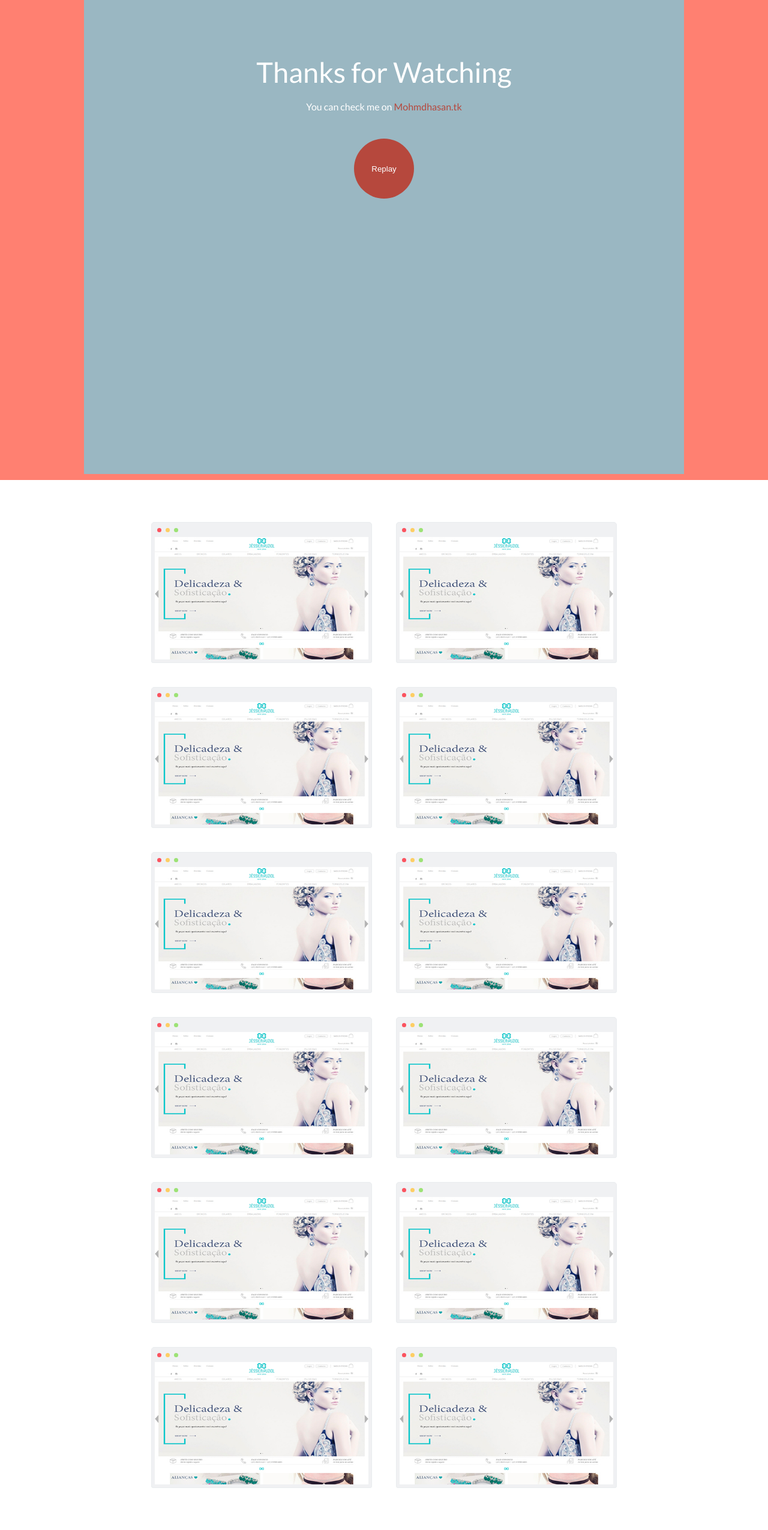
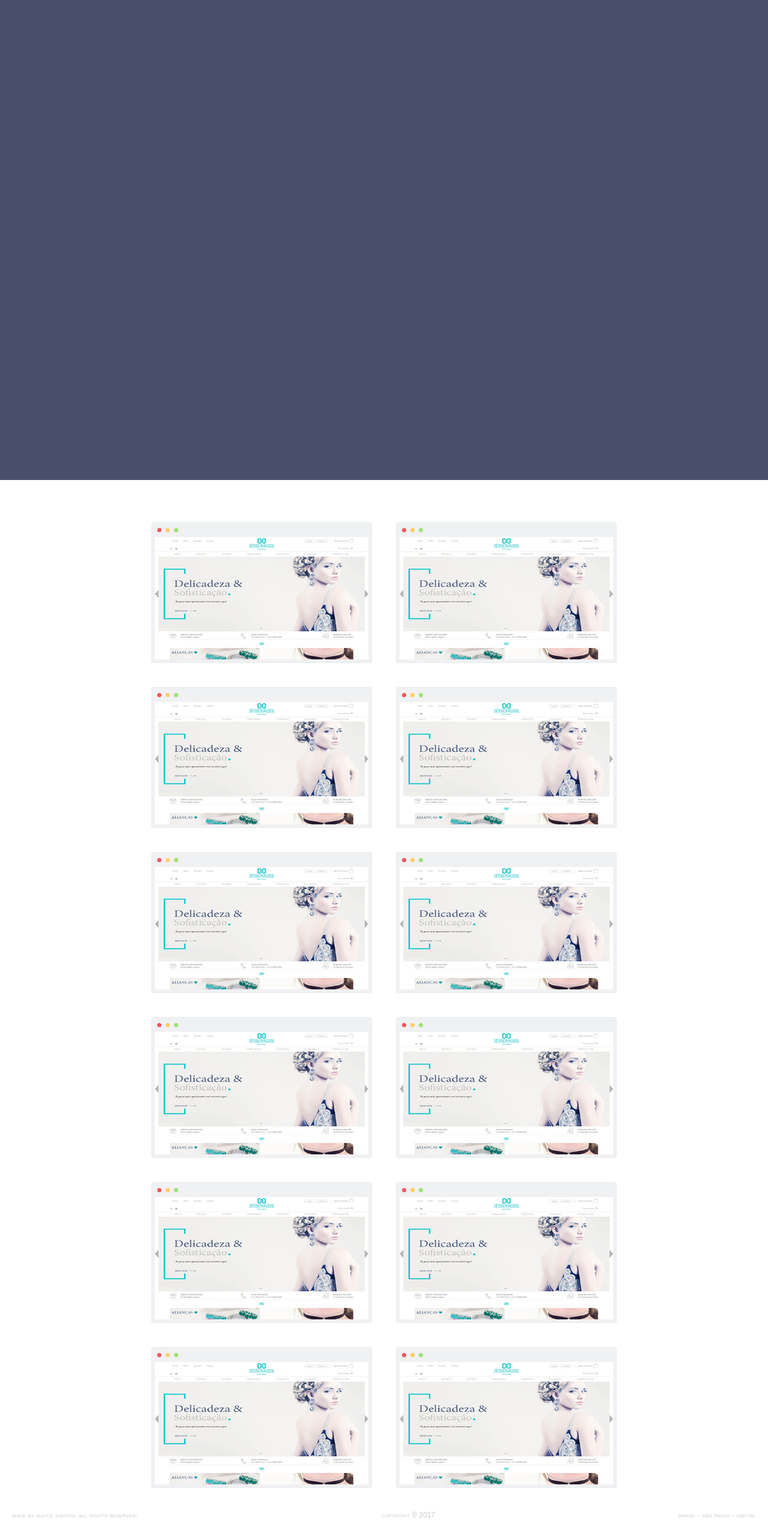
Before and after one commit to alexislds/PortfolioAlexNovo, a PHP site: page /Alexis.html in a window 1280 px wide. Shown: the whole page at 60% size. Run offline with PHP 8.4, Linux system fonts and the light colour scheme.

Commit message:
Criado footer, revisado intro e works

```diff
--- a/Alexis.html
+++ b/Alexis.html
@@ -3,44 +3,49 @@
 <head>
   <meta charset="UTF-8">
   <meta name="viewport" content="width=device-width, initial-scale=1.0">
-  <meta http-equiv="X-UA-Compatible" content="ie=edge">
-  <link href="https://fonts.googleapis.com/css?family=Lato:400,700|Ubuntu:400,700" rel="stylesheet">
+  <meta htextop-equiv="X-UA-Compatible" content="ie=edge">
+  <link href="https://fonts.googleapis.com/css?family=Lato|Raleway|Ubuntu+Mono" rel="stylesheet">
   <link rel="stylesheet" href="css/import.css">
   <title>Portfolio do Alexis</title>
 </head>
 <body>
   <section class="intro">
-    <div class="intro-div1 limite">
-      <header class="intro-div1-titulos">
-        <h1 class="intro-div1-titulo1">Hi There!</h1>
-        <h2 class="intro-div1-titulo2">My names is Mohamed!</h2>
-        <h1 class="intro-div1-paragrafo">I'm a Front End web Developer</a></h1>
+    <div class="intro-sobre limite">
+      <header class="intro-sobre-header">
+        <p class="intro-sobre-header-texto-1">Olá!</p>
+        <h1 class="intro-sobre-header-texto-2">Me chamo Alexis!</h1>
+        <p class="intro-sobre-header-texto-3">Sou um Desenvolvedor Front End</a></p>
       </header>
     </div>
-    <div class="intro-div2 limite">
-      <header class="intro-div2-titulos">
-        <h1 class="intro-div2-titulo1">What I Do!</h1>
-        <p class="intro-div2-paragrafo1">I design modern, clean and creative websites</p>
-        <p class="intro-div2-paragrafo2">And make them alive on the internet</p>
+    <div class="intro-trabalho limite">
+      <header class="intro-trabalho-header">
+        <h2 class="intro-trabalho-header-texto-1">O que eu faço?</h1>
+        <p class="intro-trabalho-header-texto-2">Eu dou vida a websites bem criativos, com codigo limpo e de qualidade</p>
+        <p class="intro-trabalho-header-texto-3">Procurando sempre resolver algo da maneira mais optimizada</p>
       </header>
     </div>
-    <div class="intro-div3 limite">
-      <header class="intro-div3-titulos">
-        <h1 class="intro-div3-titulo1">What I use</h1>
-        <ul class="intro-div3-lista">
-          <li class="intro-div3-item">Adobe Photoshop &bull;</li>
-          <li class="intro-div3-item">HTML5 &bull;</li>
-          <li class="intro-div3-item">CSS3 &bull;</li>
-          <li class="intro-div3-item">Javascript</li>
+    <div class="intro-habilidades limite">
+      <header class="intro-habilidades-header">
+        <h1 class="intro-habilidades-header-texto-1">Minhas Skills</h1>
+        <ul class="intro-habilidades-header-lista">
+          <li class="intro-habilidades-header-item">HTML5</li>
+          <li class="intro-habilidades-header-item">CSS3</li>
+          <li class="intro-habilidades-header-item">SASS</li>
+          <li class="intro-habilidades-header-item">JS</li>
+          <li class="intro-habilidades-header-item">GitHub</li>
+          <li class="intro-habilidades-header-item">BEM</li>
+          <li class="intro-habilidades-header-item">GULP</li>
+          <li class="intro-habilidades-header-item">jQuery</li>
+          <li class="intro-habilidades-header-item">Photoshop</li>
         </ul>
       </header>
     </div>
-    <div class="intro-div4 limite">
-      <header class="intro-div4-titulos">
-        <h1 class="intro-div4-titulo1">Thanks for Watching</h1>
-        <p class="intro-div4-paragrafo">You can check me on <a href="#" class="intro-div4-link">Mohmdhasan.tk</a></p>
-        <input type="button" value="Replay" class="intro-div4-botao">
+    <div class="intro-contato limite">
+      <header class="intro-contato-header">
+        <h1 class="intro-contato-header-texto-1">Obrigado por assistir</h1>
+        <p class="intro-contato-header-texto-2">Voce pode checar meus trabalhos abaixo.</p>
       </header>
+      <button class="intro-contato-btn" type="button">Replay</button>
     </div>
   </section>
   <section class="works">
@@ -169,5 +174,10 @@
       </ul>
     </div>
   </section>
+  <footer class="footer">
+      <p class="footer-made">Made by Alexis Santos. All Rights Reserved.</p>
+      <p class="footer-summary">Copyright &reg; 2017</p>
+      <p class="footer-localidade">Brasil - São Paulo - Capital</p>
+  </footer>
 </body>
 </html>
--- a/css/geral.css
+++ b/css/geral.css
@@ -33,5 +33,5 @@
 }
 
 body {
-  background-color: #fafafa;
+  position: relative;
 }
--- a/css/import.css
+++ b/css/import.css
@@ -33,7 +33,7 @@
 }
 
 body {
-  background-color: #fafafa;
+  position: relative;
 }
 
 /* Variaveis */
@@ -45,147 +45,132 @@ body {
 /* Media Querys */
 /* Configs fixas */
 .intro {
-  background-color: #ff8071;
-  width: 100vw;
-  height: 100vh;
+  -webkit-box-align: center;
+      -ms-flex-align: center;
+          align-items: center;
+  background-color: #494E6B;
+  color: white;
   display: -webkit-box;
   display: -ms-flexbox;
   display: flex;
+  -webkit-box-orient: vertical;
+  -webkit-box-direction: normal;
+      -ms-flex-direction: column;
+          flex-direction: column;
+  font-family: "Raleway", sans-serif;
+  height: 100vh;
+  width: 100%;
+}
+
+.intro h1 {
+  font-size: 3.3vw;
+}
+
+.intro h2 {
+  font-size: 3vw;
+}
+
+.intro p {
+  font-size: 1.4vw;
+}
+
+.intro-sobre, .intro-trabalho, .intro-habilidades, .intro-contato {
   -webkit-box-align: center;
       -ms-flex-align: center;
           align-items: center;
+  display: -webkit-box;
+  display: -ms-flexbox;
+  display: flex;
+  -webkit-box-pack: center;
+      -ms-flex-pack: center;
+          justify-content: center;
+  text-align: center;
+}
+
+.intro-sobre-header, .intro-trabalho-header, .intro-habilidades-header, .intro-contato-header {
+  display: inline-block;
+}
+
+.intro-sobre {
+  display: none;
+}
+
+.intro-sobre-header-texto-2 {
+  margin-top: 40px;
+}
+
+.intro-sobre-header-texto-3 {
+  margin-top: 40px;
+}
+
+.intro-trabalho {
+  display: none;
+}
+
+.intro-trabalho-header-texto-2 {
+  margin-top: 40px;
+}
+
+.intro-trabalho-header-texto-3 {
+  margin-top: 30px;
+}
+
+.intro-habilidades {
+  display: none;
+}
+
+.intro-habilidades-header-lista {
+  margin-top: 45px;
+}
+
+.intro-habilidades-header-item {
+  display: inline-block;
+  font-family: "Ubuntu", sans-serif;
+}
+
+.intro-habilidades-header-item:not(:first-of-type) {
+  margin-left: 12px;
+  padding-left: 23px;
+  position: relative;
+}
+
+.intro-habilidades-header-item:not(:first-of-type)::before {
+  background-color: white;
+  border-radius: 50%;
+  content: '';
+  height: 7px;
+  left: 0;
+  position: absolute;
+  top: 4px;
+  width: 7px;
+}
+
+.intro-contato {
+  display: none;
   -webkit-box-orient: vertical;
   -webkit-box-direction: normal;
       -ms-flex-direction: column;
           flex-direction: column;
 }
 
-.intro-div1 {
-  display: none;
-  width: 100vw;
-  height: 790px;
-  background-color: red;
+.intro-contato-header-texto-2 {
+  margin-top: 40px;
 }
 
-.intro-div1-titulos {
-  margin: 97px;
+.intro-contato-btn {
+  background-color: #b6483d;
+  border: 1px solid transparent;
+  border-radius: 50%;
   color: white;
+  height: 100px;
+  margin-top: 40px;
   text-align: center;
-  line-height: 50px;
-  font-family: "Lato", sans-serif;
+  -webkit-transition: background-color 1s;
+  transition: background-color 1s;
+  width: 100px;
 }
 
-.intro-div1-titulo1 {
-  font-weight: 500;
-}
-
-.intro-div1-titulo2 {
-  font-size: 47px;
-}
-
-.intro-div1-paragrafo {
-  text-align: center;
-  font-family: "Lato", sans-serif;
-}
-
-.intro-div2 {
-  display: none;
-  width: 100vw;
-  height: 790px;
-  background-color: #0EB29A;
-}
-
-.intro-div2-titulos {
-  margin: 97px;
-  color: white;
-  text-align: center;
-  line-height: 47px;
-  font-family: "Lato", sans-serif;
-}
-
-.intro-div2-titulo1 {
-  font-weight: 500;
-  font-family: "Lato", sans-serif;
-  font-size: 47px;
-  padding-bottom: 10px;
-}
-
-.intro-div2-paragrafo1 {
-  font-size: 21px;
-}
-
-.intro-div2-paragrafo2 {
-  font-size: 21px;
-}
-
-.intro-div3 {
-  display: none;
-  width: 100vw;
-  height: 790px;
-  background-color: #3e454d;
-}
-
-.intro-div3-titulos {
-  margin: 97px;
-  color: white;
-  text-align: center;
-  line-height: 47px;
-  font-family: "Lato", sans-serif;
-}
-
-.intro-div3-titulo1 {
-  font-weight: 500;
-  font-family: "Lato", sans-serif;
-  font-size: 47px;
-  padding-bottom: 20px;
-}
-
-.intro-div3-item {
-  display: inline-block;
-  margin-left: 30px;
-}
-
-.intro-div4 {
-  width: 100vw;
-  height: 790px;
-  background-color: #9ab7c2;
-}
-
-.intro-div4-titulos {
-  margin: 97px;
-  color: white;
-  text-align: center;
-  line-height: 47px;
-  font-family: "Lato", sans-serif;
-}
-
-.intro-div4-titulo1 {
-  font-weight: 500;
-  font-family: "Lato", sans-serif;
-  font-size: 47px;
-  padding-bottom: 10px;
-}
-
-.intro-div4-paragrafo {
-  padding-bottom: 30px;
-}
-
-.intro-div4-link {
-  color: #b6483d;
-}
-
-.intro-div4-botao {
-  border-radius: 50%;
-  width: 100px;
-  height: 100px;
-  background-color: #b6483d;
-  border: none;
-  color: white;
-  -webkit-transition: background-color 1s;
-  transition: background-color 1s;
-}
-
-.intro-div4-botao:hover {
+.intro-contato-btn:hover {
   background-color: transparent;
   border: 1px solid black;
 }
@@ -304,6 +289,30 @@ body {
 /* Mixins */
 /* Media Querys */
 /* Configs fixas */
+.footer {
+  -webkit-box-align: center;
+      -ms-flex-align: center;
+          align-items: center;
+  bottom: 0;
+  color: rgba(0, 0, 0, 0.2);
+  display: -webkit-box;
+  display: -ms-flexbox;
+  display: flex;
+  font-family: "Ubuntu", sans-serif;
+  font-size: 12px;
+  font-variant: small-caps;
+  height: 50px;
+  -webkit-box-pack: justify;
+      -ms-flex-pack: justify;
+          justify-content: space-between;
+  left: 0;
+  padding: 0 20px;
+  position: absolute;
+  text-transform: lowercase;
+  width: 100%;
+  z-index: 1;
+}
+
 /* Variaveis */
 /* Mixins */
 /* Media Querys */
--- a/scss/footer.scss
+++ b/scss/footer.scss
@@ -1 +1,5 @@
 @import 'utilitarios';
+
+.footer{
+  align-items:center; bottom:0; color:rgba(black, .2); display:flex; font-family:$fonteB; font-size:12px; font-variant:small-caps; height:50px; justify-content:space-between; left:0; padding:0 20px; position:absolute; text-transform:lowercase; width:100%; z-index:1;
+}
--- a/scss/geral.scss
+++ b/scss/geral.scss
@@ -6,4 +6,4 @@
   @include ultrawide{height:100%; margin:0 auto; max-width:1600px; overflow:hidden; width:100%;}
 }
 
-body{background-color:#fafafa;}
+body{position:relative;}
--- a/scss/intro.scss
+++ b/scss/intro.scss
@@ -1,71 +1,64 @@
 @import 'utilitarios';
 
-.intro{background-color: #ff8071; width:100vw; height:100vh; display: flex; align-items: center; flex-direction: column;
+.intro{
+  align-items:center; background-color:$corA; color:white; display:flex; flex-direction:column; font-family:$fonteC; height:100vh; width:100%;
 
-&-div1{
+  h1{font-size:3.3vw;}
+  h2{font-size:3vw;}
+  p{font-size:1.4vw;}
 
-   display: none;
 
-   width: 100vw; height: 790px; background-color: red;
+  &-sobre,
+  &-trabalho,
+  &-habilidades,
+  &-contato{
+    align-items:center; display:flex; justify-content:center; text-align:center;
 
-   &-titulos{margin: 97px; color: white; text-align:center; line-height: 50px; font-family: $fonteA;}
+    &-header{display:inline-block;}
+  }
 
-   &-titulo1{font-weight: 500;}
+  &-sobre{
+    display:none;
 
-   &-titulo2{font-size:47px;}
+    &-header{
+      &-texto-1{}
+      &-texto-2{margin-top:40px;}
+      &-texto-3{margin-top:40px;}
+    }
+  }
 
-   &-paragrafo{ text-align: center; font-family: $fonteA;}
-}
+  &-trabalho{
+    display:none;
 
-&-div2{
+    &-header{
+      &-texto-1{}
+      &-texto-2{margin-top:40px;}
+      &-texto-3{margin-top:30px;}
+    }
+  }
 
-    display: none;
+  &-habilidades{
+    display:none;
 
-    width:100vw; height:790px; background-color:#0EB29A;
+    &-header{
+      &-texto-1{}
+      &-lista{margin-top:45px;}
+      &-item{display:inline-block; font-family:$fonteB;}
+      &-item:not(:first-of-type)        {margin-left:12px; padding-left:23px; position:relative;}
+      &-item:not(:first-of-type)::before{background-color:white; border-radius:50%; content:''; height:7px; left:0; position:absolute; top:4px; width:7px;}
+    }
+  }
 
-    &-titulos{margin: 97px; color:white; text-align: center; line-height:47px; font-family: $fonteA;}
 
-    &-titulo1{font-weight: 500; font-family: $fonteA; font-size:47px; padding-bottom: 10px;}
+  &-contato{
+    display:none; flex-direction:column;
 
-    &-paragrafo1{font-size:21px;}
-
-    &-paragrafo2{font-size:21px;}
-
+    &-header{
+      &-texto-1{}
+      &-texto-2{margin-top:40px;}
     }
 
-&-div3{
-
-   display: none;
-
-    width:100vw; height:790px; background-color:#3e454d;
-
-    &-titulos{margin: 97px; color:white; text-align: center; line-height:47px; font-family: $fonteA;}
-
-    &-titulo1{font-weight: 500; font-family: $fonteA; font-size:47px; padding-bottom: 20px;}
-
-    &-item{display: inline-block; margin-left:30px;}
-
-    }
-
-
-&-div4{
-
-    width:100vw; height:790px;  background-color:#9ab7c2;
-
-    &-titulos{margin: 97px; color:white; text-align: center; line-height:47px; font-family: $fonteA;}
-
-    &-titulo1{font-weight: 500; font-family: $fonteA; font-size:47px; padding-bottom: 10px;}
-
-    &-paragrafo{padding-bottom: 30px;}
-
-    &-link{color: #b6483d;}
-
-    &-botao{border-radius: 50%; width: 100px; height: 100px; background-color:#b6483d;  border: none; color: white; transition: background-color 1s;}
-
-    &-botao:hover{background-color: transparent; border: 1px solid black; }
-
-    }
-
-
-
+    &-btn      {background-color:#b6483d; border:1px solid transparent; border-radius:50%; color:white; height:100px; margin-top:40px; text-align:center; transition:background-color 1s; width:100px;}
+    &-btn:hover{background-color:transparent; border:1px solid black; }
+  }
 }
```
Also changed, not shown: css/footer.css (+23 -0 lines), css/intro.css (+108 -123 lines), scss/utilitarios.scss (+5 -4 lines).
